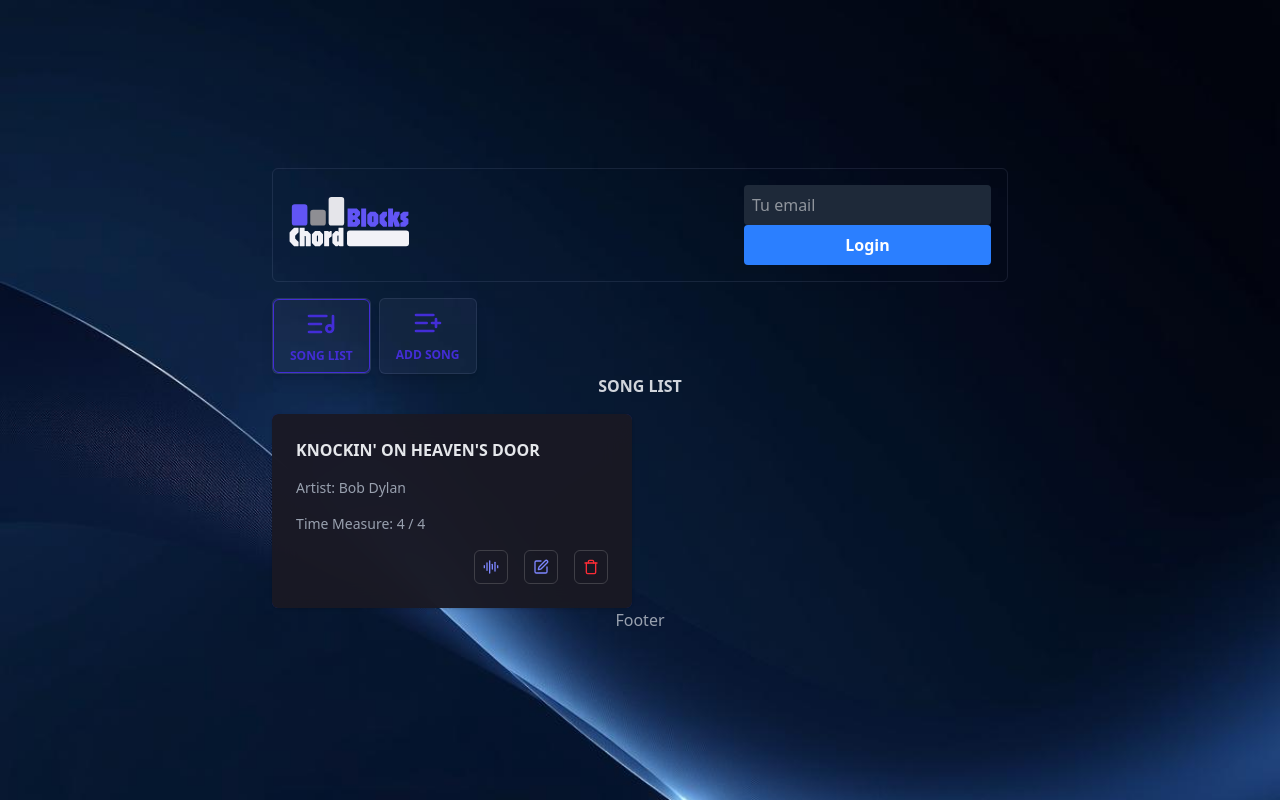
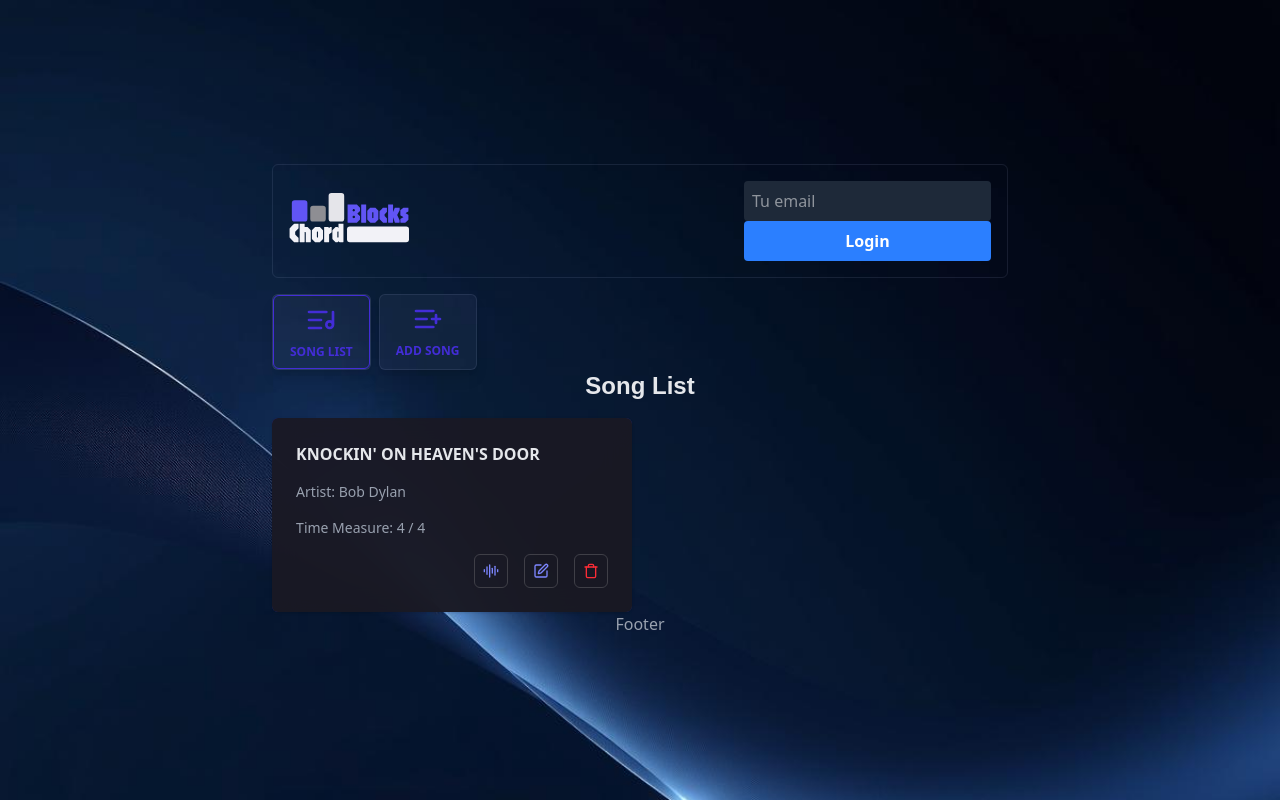
Before and after one commit to horaciodominguez/chordblocks-react-typescript, a React (Vite) app: page / in a window 1280 px wide. Built offline with nearby package versions, Linux system fonts and the light colour scheme; no server answers; a web font is replaced by a local one.

Commit message:
update title style

```diff
--- a/src/pages/EditSong.tsx
+++ b/src/pages/EditSong.tsx
@@ -25,7 +25,7 @@ export default function EditSong({ songs, setSongs }: Props) {
 
   return (
     <>
-      <h2 className="text-gray-300 font-bold text-center">Edit Song</h2>
+      <h2 className="page-title mb-4">Edit Song</h2>
       <SongForm handleAddSong={handleUpdate} initialSong={song} />
     </>
   )
--- a/src/pages/Home.tsx
+++ b/src/pages/Home.tsx
@@ -8,9 +8,7 @@ type Props = {
 export default function Home({ songs }: Props) {
   return (
     <>
-      <h2 className="text-gray-300 font-bold text-center uppercase mb-4  ">
-        Song List
-      </h2>
+      <h2 className="page-title mb-4">Song List</h2>
       <SongList songs={songs} />
     </>
   )
--- a/src/pages/ViewSong.tsx
+++ b/src/pages/ViewSong.tsx
@@ -11,9 +11,7 @@ export default function ViewSong() {
 
   return (
     <>
-      <h2 className="text-gray-300 font-bold uppercase text-center mb-4">
-        View Song
-      </h2>
+      <h2 className="page-title mb-4">View Song</h2>
       <Song song={song} />
     </>
   )
```
